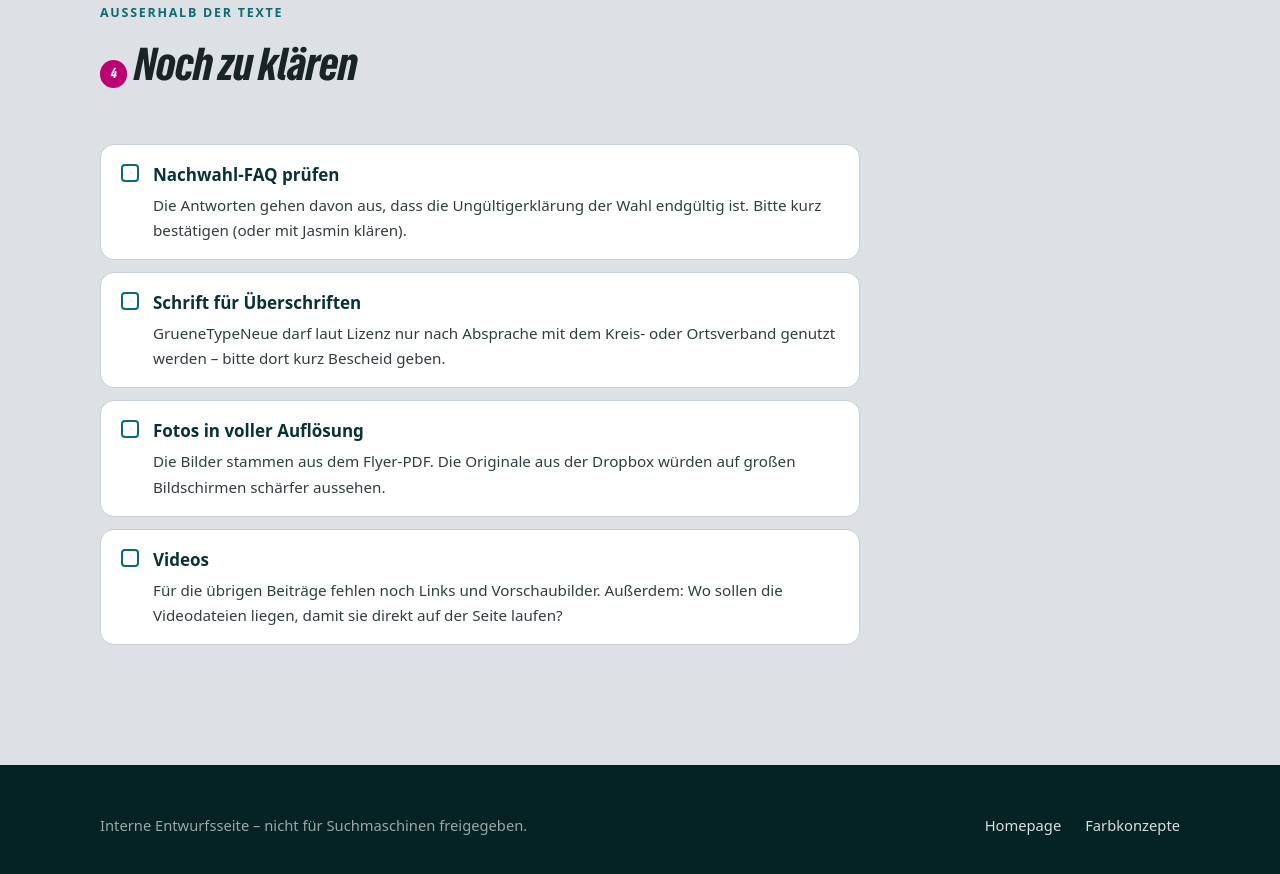
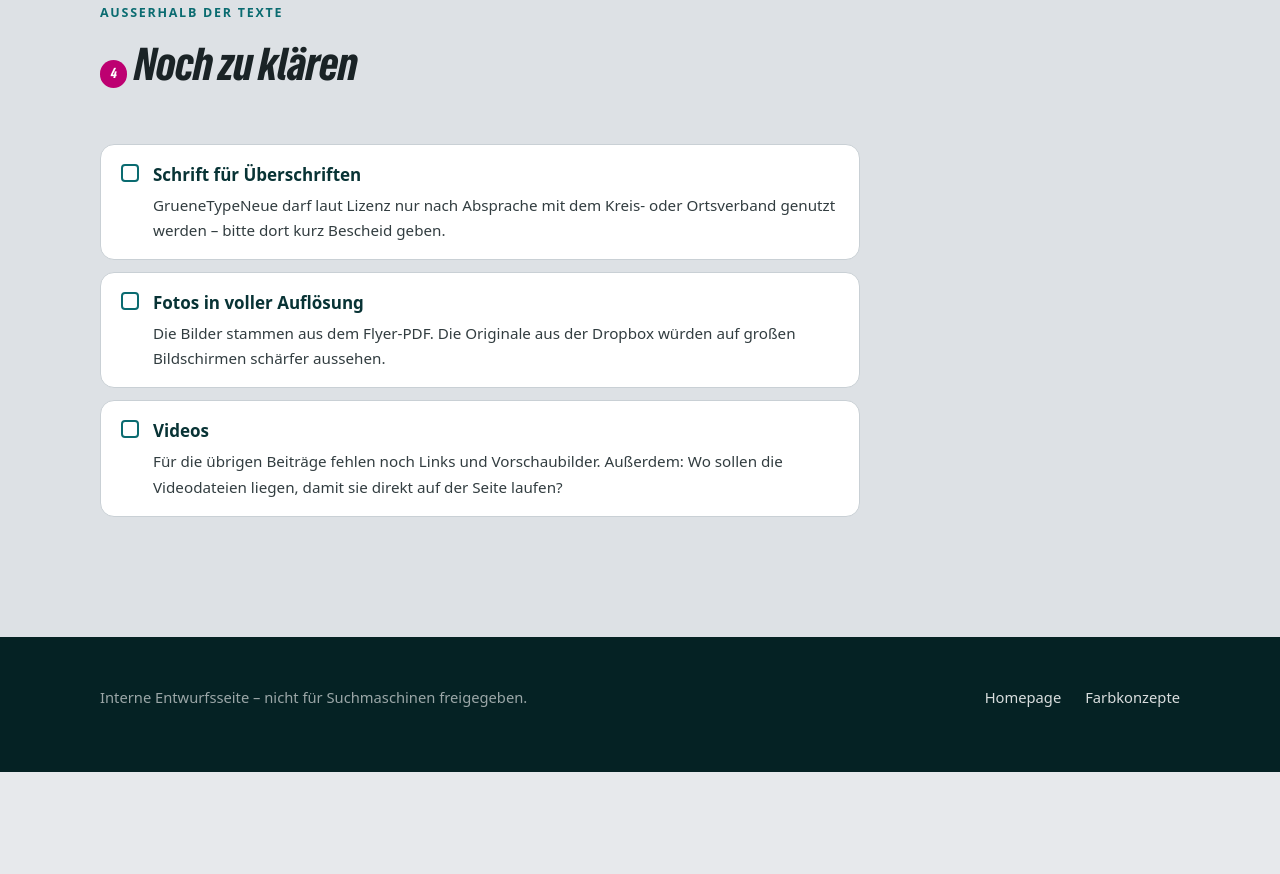
Before and after one commit to BernhardKonrad/lauramatthes-entwuerfe, a plain HTML site: page offene-punkte.html in a window 1280 px wide. Shown: the part 3874-4748 px from the top of the page. After the commit the page ends 4646 px from the top, so only its background shows below. Drawn offline with Linux system fonts and the light colour scheme.

Commit message:
Offene Punkte: Ungültigerklärung ist bestätigt endgültig
Co-Authored-By: Claude Opus 5.5 <noreply@anthropic.com>

```diff
--- a/offene-punkte.html
+++ b/offene-punkte.html
@@ -215,7 +215,6 @@
         <h2><span class="op-num">4</span>Noch zu klären</h2>
       </div>
       <ul class="op-todo">
-        <li><b>Nachwahl-FAQ prüfen</b><p>Die Antworten gehen davon aus, dass die Ungültigerklärung der Wahl endgültig ist. Bitte kurz bestätigen (oder mit Jasmin klären).</p></li>
         <li><b>Schrift für Überschriften</b><p>GrueneTypeNeue darf laut Lizenz nur nach Absprache mit dem Kreis- oder Ortsverband genutzt werden – bitte dort kurz Bescheid geben.</p></li>
         <li><b>Fotos in voller Auflösung</b><p>Die Bilder stammen aus dem Flyer-PDF. Die Originale aus der Dropbox würden auf großen Bildschirmen schärfer aussehen.</p></li>
         <li><b>Videos</b><p>Für die übrigen Beiträge fehlen noch Links und Vorschaubilder. Außerdem: Wo sollen die Videodateien liegen, damit sie direkt auf der Seite laufen?</p></li>
```
